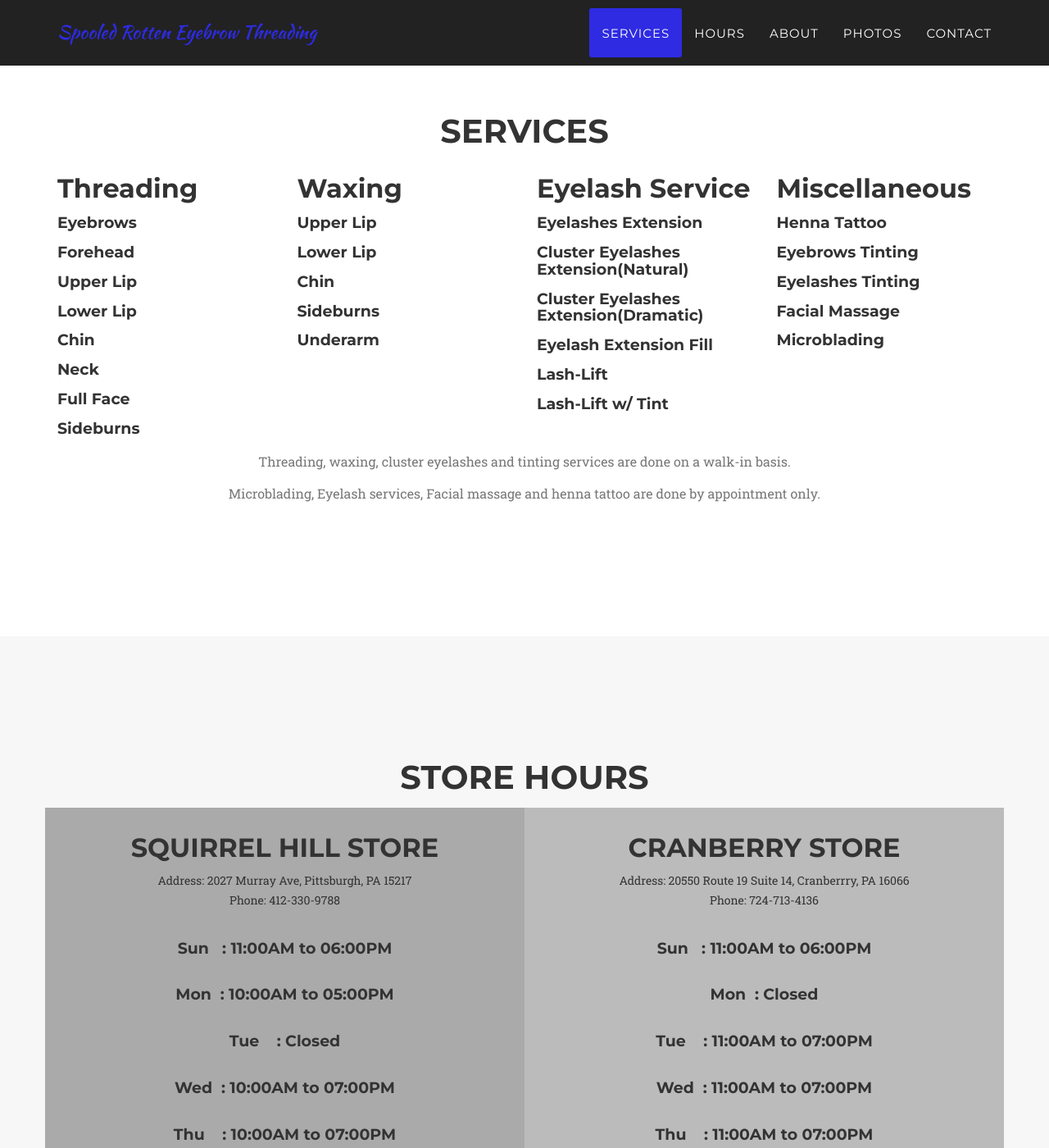
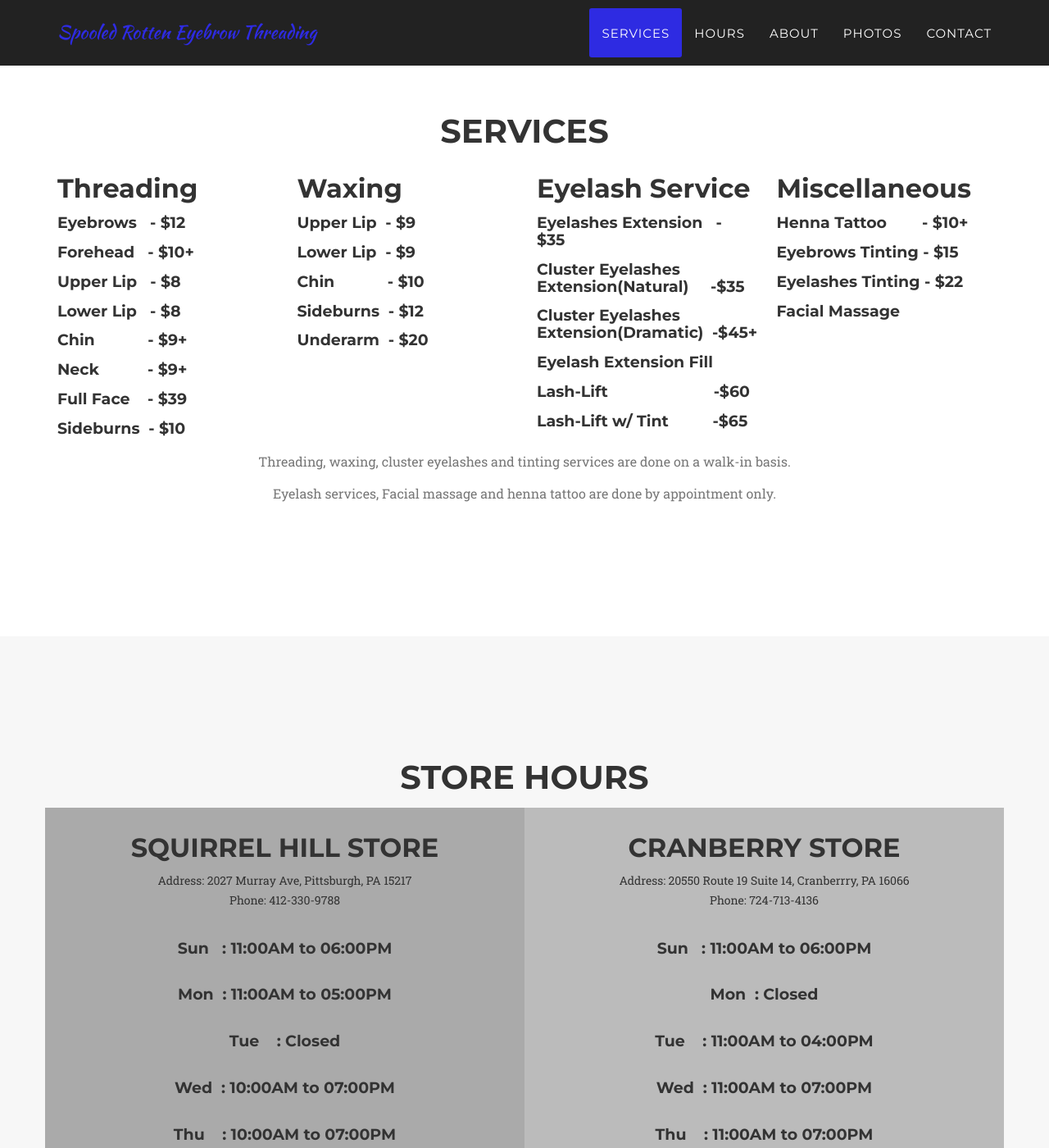
Before and after one commit to spooledrotten/spooledrotten.github.io, a Jekyll site: the page built from index.html, in a window 1280 px wide and 1400 px high, scrolled down 770 px. Shown: the whole window at 82% size. Built offline with Jekyll 4.4.1, drawn with Linux system fonts in a browser that asks for light colours; some web fonts are replaced.

Commit message:
106th commit

```diff
--- a/_includes/services.html
+++ b/_includes/services.html
@@ -11,14 +11,14 @@
 				<div class="col-md-3">
 
                     <h2 class="service-heading">Threading</h2>
-					<h4 class="service-heading">Eyebrows<!--&nbsp;&nbsp;&nbsp;- $12--></h4>
-					<h4 class="service-heading">Forehead<!--&nbsp;&nbsp;&nbsp;- $10+--></h4>
-					<h4 class="service-heading">Upper Lip<!--&nbsp;&nbsp;&nbsp;- $7--></h4>
-					<h4 class="service-heading">Lower Lip<!--&nbsp;&nbsp;&nbsp;- $7--></h4>
-					<h4 class="service-heading">Chin<!--&nbsp;&nbsp;&nbsp;&nbsp;&nbsp;&nbsp;&nbsp;&nbsp;&nbsp;&nbsp;&nbsp;&nbsp;- $9+--></h4>
-					<h4 class="service-heading">Neck<!--&nbsp;&nbsp;&nbsp;&nbsp;&nbsp;&nbsp;&nbsp;&nbsp;&nbsp;&nbsp;&nbsp;- $9+--></h4>
-					<h4 class="service-heading">Full Face<!--&nbsp;&nbsp;&nbsp;&nbsp;- $39--></h4>
-					<h4 class="service-heading">Sideburns<!--&nbsp;&nbsp;- $10--></h4>
+					<h4 class="service-heading">Eyebrows&nbsp;&nbsp;&nbsp;- $12</h4>
+					<h4 class="service-heading">Forehead&nbsp;&nbsp;&nbsp;- $10+</h4>
+					<h4 class="service-heading">Upper Lip&nbsp;&nbsp;&nbsp;- $8</h4>
+					<h4 class="service-heading">Lower Lip&nbsp;&nbsp;&nbsp;- $8</h4>
+					<h4 class="service-heading">Chin&nbsp;&nbsp;&nbsp;&nbsp;&nbsp;&nbsp;&nbsp;&nbsp;&nbsp;&nbsp;&nbsp;&nbsp;- $9+</h4>
+					<h4 class="service-heading">Neck&nbsp;&nbsp;&nbsp;&nbsp;&nbsp;&nbsp;&nbsp;&nbsp;&nbsp;&nbsp;&nbsp;- $9+</h4>
+					<h4 class="service-heading">Full Face&nbsp;&nbsp;&nbsp;&nbsp;- $39</h4>
+					<h4 class="service-heading">Sideburns&nbsp;&nbsp;- $10</h4>
 
                 </div>
 
@@ -28,39 +28,38 @@
 					<!--<h4 class="service-heading">Ear&nbsp;&nbsp;&nbsp;&nbsp;&nbsp;&nbsp;&nbsp;&nbsp;&nbsp;&nbsp;&nbsp;&nbsp;&nbsp;&nbsp;&nbsp;&nbsp;&nbsp;- $xx</h4>-->
 					<!--<h4 class="service-heading">Forehead&nbsp;&nbsp;&nbsp;- $xx</h4>-->
 					<!--<h4 class="service-heading">Neck&nbsp;&nbsp;&nbsp;&nbsp;&nbsp;&nbsp;&nbsp;&nbsp;&nbsp;&nbsp;&nbsp;&nbsp;&nbsp;- $xx</h4>-->
-                    <h4 class="service-heading">Upper Lip<!--&nbsp;&nbsp;- $9--></h4>
-                    <h4 class="service-heading">Lower Lip<!--&nbsp;&nbsp;- $9--></h4>
-					<h4 class="service-heading">Chin<!--&nbsp;&nbsp;&nbsp;&nbsp;&nbsp;&nbsp;&nbsp;&nbsp;&nbsp;&nbsp;&nbsp;&nbsp;- $10--></h4>
+                    <h4 class="service-heading">Upper Lip&nbsp;&nbsp;- $9</h4>
+                    <h4 class="service-heading">Lower Lip&nbsp;&nbsp;- $9</h4>
+					<h4 class="service-heading">Chin&nbsp;&nbsp;&nbsp;&nbsp;&nbsp;&nbsp;&nbsp;&nbsp;&nbsp;&nbsp;&nbsp;&nbsp;- $10</h4>
 					<!--<h4 class="service-heading">Full Face&nbsp;&nbsp;&nbsp;&nbsp;- $xx</h4>-->
-					<h4 class="service-heading">Sideburns<!--&nbsp;&nbsp;- $12--></h4>
-					<h4 class="service-heading">Underarm<!--&nbsp;&nbsp;- $20--></h4>
+					<h4 class="service-heading">Sideburns&nbsp;&nbsp;- $12</h4>
+					<h4 class="service-heading">Underarm&nbsp;&nbsp;- $20</h4>
                 </div>
 
                 <div class="col-md-3">
 
 					<h2 class="service-heading">Eyelash Service</h2>
-					<h4 class="service-heading">Eyelashes Extension<!--&nbsp;&nbsp;&nbsp;- $30--></h4>
-					<h4 class="service-heading">Cluster Eyelashes Extension(Natural)<!--&nbsp;&nbsp;&nbsp;&nbsp;&nbsp;-$35--></h4>
-					<h4 class="service-heading">Cluster Eyelashes Extension(Dramatic)<!--&nbsp;&nbsp;-$45+--></h4>
+					<h4 class="service-heading">Eyelashes Extension&nbsp;&nbsp;&nbsp;- $35</h4>
+					<h4 class="service-heading">Cluster Eyelashes Extension(Natural)&nbsp;&nbsp;&nbsp;&nbsp;&nbsp;-$35</h4>
+					<h4 class="service-heading">Cluster Eyelashes Extension(Dramatic)&nbsp;&nbsp;-$45+</h4>
 					<h4 class="service-heading">Eyelash Extension Fill<!---$20--></h4>
-                    <h4 class="service-heading">Lash-Lift<!--&nbsp;&nbsp;&nbsp;&nbsp;&nbsp;&nbsp;&nbsp;&nbsp;&nbsp;&nbsp;&nbsp;&nbsp;&nbsp;&nbsp;&nbsp;&nbsp;&nbsp;&nbsp;&nbsp;&nbsp;&nbsp;&nbsp;&nbsp;&nbsp;-$65--></h4>
-                    <h4 class="service-heading">Lash-Lift w/ Tint<!--&nbsp;&nbsp;&nbsp;&nbsp;&nbsp;&nbsp;&nbsp;&nbsp;&nbsp;&nbsp;-$80--></h4>
+                    <h4 class="service-heading">Lash-Lift&nbsp;&nbsp;&nbsp;&nbsp;&nbsp;&nbsp;&nbsp;&nbsp;&nbsp;&nbsp;&nbsp;&nbsp;&nbsp;&nbsp;&nbsp;&nbsp;&nbsp;&nbsp;&nbsp;&nbsp;&nbsp;&nbsp;&nbsp;&nbsp;-$60</h4>
+                    <h4 class="service-heading">Lash-Lift w/ Tint&nbsp;&nbsp;&nbsp;&nbsp;&nbsp;&nbsp;&nbsp;&nbsp;&nbsp;&nbsp;-$65</h4>
 				</div>
 
 				<div class="col-md-3">
 
 					<h2 class="service-heading">Miscellaneous</h2>
-					<h4 class="service-heading">Henna Tattoo<!--&nbsp;&nbsp;&nbsp;&nbsp;&nbsp;&nbsp;&nbsp;&nbsp;- $10+--></h4>
-					<h4 class="service-heading">Eyebrows Tinting<!--&nbsp;- $18--></h4>
-					<h4 class="service-heading">Eyelashes Tinting<!-- - $22--></h4>
+					<h4 class="service-heading">Henna Tattoo&nbsp;&nbsp;&nbsp;&nbsp;&nbsp;&nbsp;&nbsp;&nbsp;- $10+</h4>
+					<h4 class="service-heading">Eyebrows Tinting&nbsp;- $15</h4>
+					<h4 class="service-heading">Eyelashes Tinting - $22</h4>
                     <h4 class="service-heading">Facial Massage</h4>
-                    <h4 class="service-heading">Microblading<!--&nbsp;&nbsp;&nbsp;&nbsp;&nbsp;&nbsp;&nbsp;&nbsp;&nbsp;- $350--></h4>
-				</div>
+                </div>
 			</div>
 			<div class="row">
                 <div class="col-lg-8 col-lg-offset-2 text-center">
                     <p class="large text-muted">Threading, waxing, cluster eyelashes and tinting services are done on a walk-in basis.</p>
-					<p class="large text-muted">Microblading, Eyelash services, Facial massage and henna tattoo are done by appointment only.<br></p>
+					<p class="large text-muted">Eyelash services, Facial massage and henna tattoo are done by appointment only.<br></p>
 				</div>
 			</div>
 
--- a/_includes/team.html
+++ b/_includes/team.html
@@ -36,7 +36,7 @@
 
     <h4 class="service-heading"><br>Sun  &nbsp;&nbsp;: 11:00AM to 06:00PM</br></h4>
 
-    <h4 class="service-heading"><br>Mon  &nbsp;: 10:00AM to 05:00PM</br></h4>
+    <h4 class="service-heading"><br>Mon  &nbsp;: 11:00AM to 05:00PM</br></h4>
 
     <h4 class="service-heading"><br>Tue  &nbsp;&nbsp;&nbsp;: Closed</br></h4>
 
@@ -55,7 +55,7 @@
 
     <h4 class="service-heading"><br>Mon  &nbsp;: Closed</br></h4>
 
-    <h4 class="service-heading"><br>Tue  &nbsp;&nbsp;&nbsp;: 11:00AM to 07:00PM</br></h4>
+    <h4 class="service-heading"><br>Tue  &nbsp;&nbsp;&nbsp;: 11:00AM to 04:00PM</br></h4>
 
     <h4 class="service-heading"><br>Wed  &nbsp;: 11:00AM to 07:00PM</br></h4>
 
```
